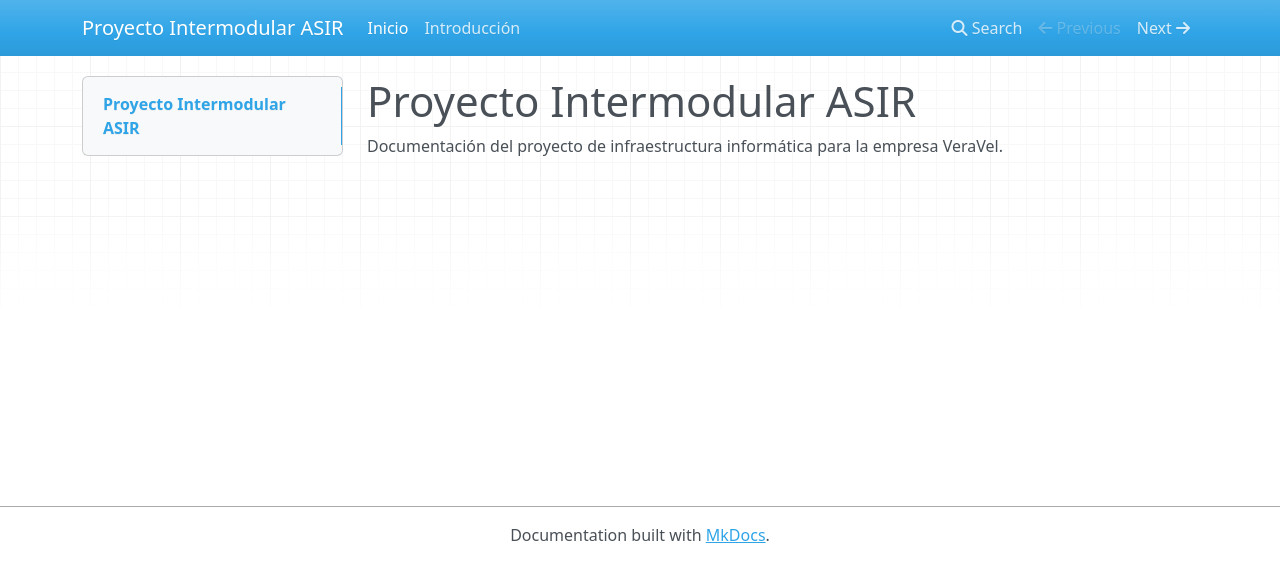
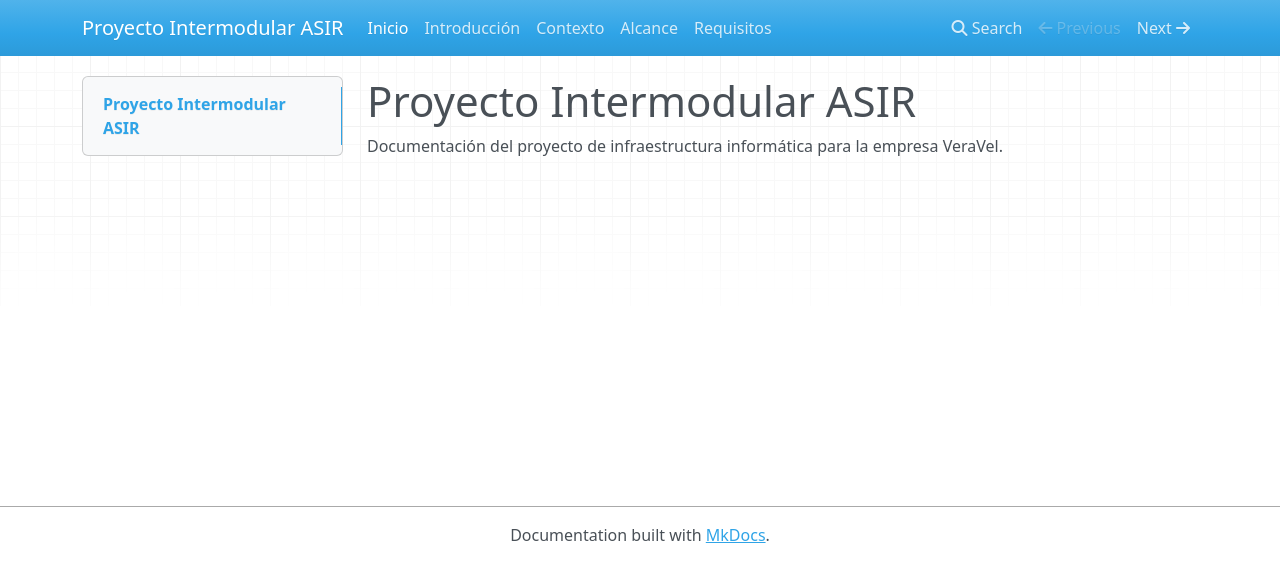
Before and after one commit to carloshuertasrodrigo-prog/Proyecto-Intermodular-ASIR, an MkDocs documentation site: the page built from docs/index.md, in a window 1280 px wide. Shown: the top 582 px of the page. Built offline with MkDocs 1.6.1, drawn with Linux system fonts in a browser that asks for light colours; nearby versions of some CDN libraries.

Commit message:
Añadir nueva secciones en el navegador

```diff
--- a/mkdocs.yml
+++ b/mkdocs.yml
@@ -3,3 +3,6 @@ site_name: Proyecto Intermodular ASIR
 nav:
   - Inicio: index.md
   - Introducción: 01_introduccion.md
+  - Contexto: 02_contexto.md
+  - Alcance: 03_alcance.md
+  - Requisitos: 04_requisitos.md
```
